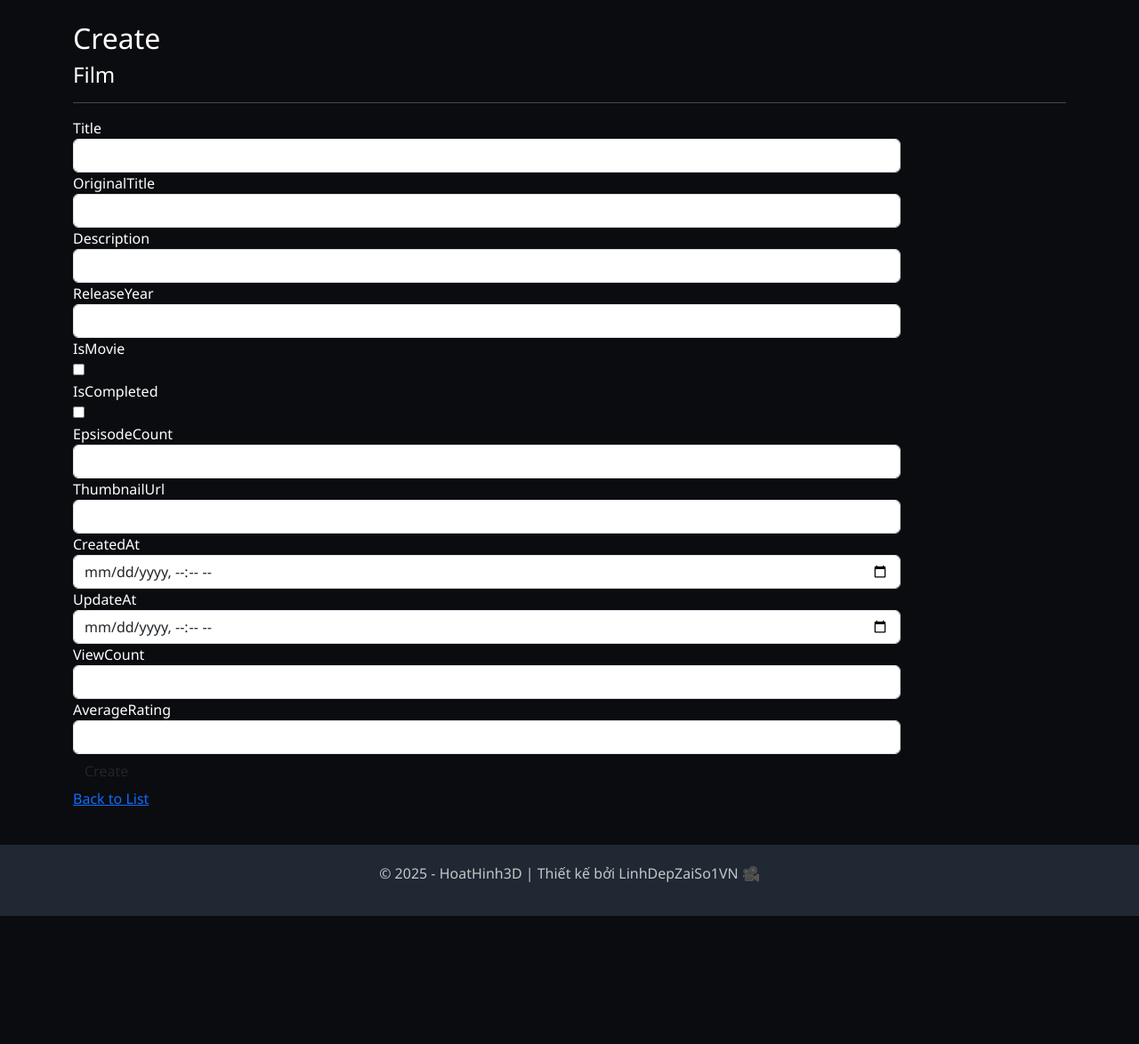
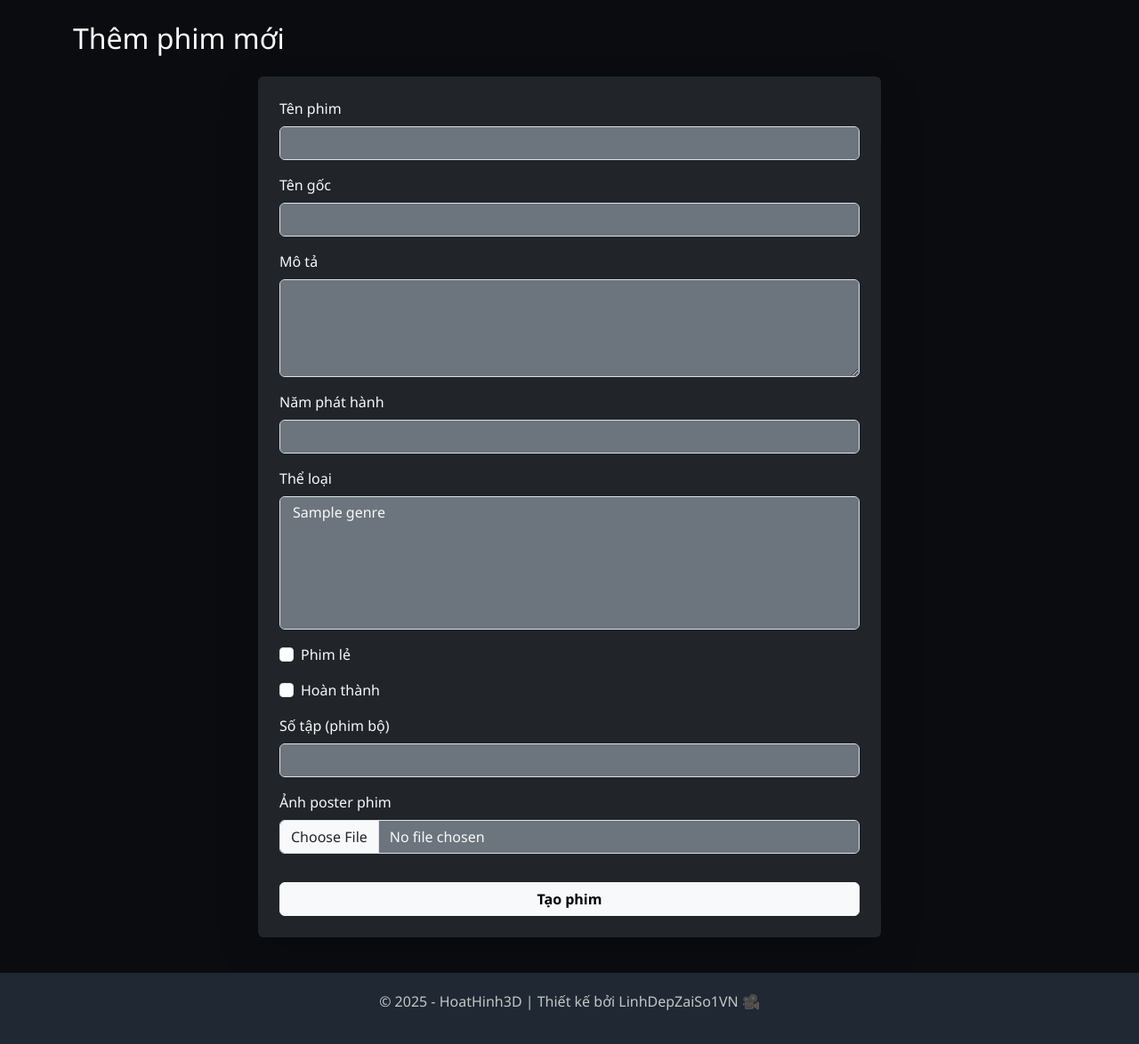
Before and after one commit to phuocbinh2106/WebXemPhim, an ASP.NET MVC app: page /Films/Create in a window 1280 px wide. Shown: the part 62-1236 px from the top of the page at 89% size. Before the commit the page ends 1092 px from the top, so only its background shows below. Run offline with ASP.NET Core 8 and stand-ins for ASP.NET MVC 5, Linux system fonts and the light colour scheme; tables that the repository leaves empty hold one stand-in row (values such as "Sample post"); the project's own start-up code is not run, and a stand-in starts its controllers and pages; some libraries are stand-ins or nearby versions.

Commit message:
Create Film với Genre

```diff
--- a/WebXemPhim/Controllers/FilmsController.cs
+++ b/WebXemPhim/Controllers/FilmsController.cs
@@ -38,6 +38,7 @@ namespace WebXemPhim.Controllers
         // GET: Films/Create
         public ActionResult Create()
         {
+            ViewBag.SelectedGenreIds = new MultiSelectList(db.Genres, "GenreId", "GenreName");
             return View();
         }
 
@@ -46,15 +47,36 @@ namespace WebXemPhim.Controllers
         // more details see https://go.microsoft.com/fwlink/?LinkId=317598.
         [HttpPost]
         [ValidateAntiForgeryToken]
-        public ActionResult Create([Bind(Include = "FilmId,Title,OriginalTitle,Description,ReleaseYear,IsMovie,IsCompleted,EpsisodeCount,ThumbnailUrl,CreatedAt,UpdateAt,ViewCount,AverageRating")] Film film)
+        public ActionResult Create(Film film, HttpPostedFileBase Thumbnail)
         {
             if (ModelState.IsValid)
             {
+                if (Thumbnail != null && Thumbnail.ContentLength > 0)
+                {
+                    // Tạo đường dẫn vật lý đến thư mục Banner
+                    var folderPath = Server.MapPath("~/Upload/Banner");
+                    // Kiểm tra nếu thư mục chưa tồn tại thì tự động tạo mới
+                    if (!System.IO.Directory.Exists(folderPath))
+                    {
+                        System.IO.Directory.CreateDirectory(folderPath);
+                    }
+
+                    // Tạo tên file duy nhất
+                    var fileName = Guid.NewGuid().ToString() + "_" + System.IO.Path.GetFileName(Thumbnail.FileName);
+                    var path = System.IO.Path.Combine(folderPath, fileName);
+                    // Lưu file lên server
+                    Thumbnail.SaveAs(path);
+                    // Lưu đường dẫn tương đối vào thuộc tính của đối tượng Film
+                    film.ThumbnailUrl = "/Upload/Banner/" + fileName;
+                }
                 db.Films.Add(film);
                 db.SaveChanges();
                 return RedirectToAction("Index");
             }
 
+            // Nếu có lỗi thì quay lại view với model hiện tại
+            // Đồng thời cần truyền lại MultiSelectList nếu có dùng chọn thể loại nhiều
+            ViewBag.SelectedGenreIds = new MultiSelectList(db.Genres, "GenreId", "GenreName");
             return View(film);
         }
 
--- a/WebXemPhim/Views/Films/Create.cshtml
+++ b/WebXemPhim/Views/Films/Create.cshtml
@@ -1,131 +1,63 @@
 @model WebXemPhim.Models.Film
-
 @{
-    ViewBag.Title = "Create";
+    ViewBag.Title = "Thêm phim mới";
 }
 
-<h2>Create</h2>
+<h2 class="text-light mb-4">Thêm phim mới</h2>
 
-
-@using (Html.BeginForm())
+@using (Html.BeginForm("Create", "Films", FormMethod.Post, new { enctype = "multipart/form-data" }))
 {
     @Html.AntiForgeryToken()
+    <div class="bg-dark text-light rounded p-4 shadow-lg" style="max-width:700px; margin:auto">
+        @Html.ValidationSummary(true, "", new { @class = "text-danger" })
 
-    <div class="form-horizontal">
-        <h4>Film</h4>
-        <hr />
-        @Html.ValidationSummary(true, "", new { @class = "text-danger" })
-        <div class="form-group">
-            @Html.LabelFor(model => model.Title, htmlAttributes: new { @class = "control-label col-md-2" })
-            <div class="col-md-10">
-                @Html.EditorFor(model => model.Title, new { htmlAttributes = new { @class = "form-control" } })
-                @Html.ValidationMessageFor(model => model.Title, "", new { @class = "text-danger" })
-            </div>
+        <div class="mb-3">
+            @Html.LabelFor(m => m.Title, "Tên phim", new { @class = "form-label" })
+            @Html.TextBoxFor(m => m.Title, new { @class = "form-control bg-secondary text-light" })
         </div>
 
-        <div class="form-group">
-            @Html.LabelFor(model => model.OriginalTitle, htmlAttributes: new { @class = "control-label col-md-2" })
-            <div class="col-md-10">
-                @Html.EditorFor(model => model.OriginalTitle, new { htmlAttributes = new { @class = "form-control" } })
-                @Html.ValidationMessageFor(model => model.OriginalTitle, "", new { @class = "text-danger" })
-            </div>
+        <div class="mb-3">
+            @Html.LabelFor(m => m.OriginalTitle, "Tên gốc", new { @class = "form-label" })
+            @Html.TextBoxFor(m => m.OriginalTitle, new { @class = "form-control bg-secondary text-light" })
         </div>
 
-        <div class="form-group">
-            @Html.LabelFor(model => model.Description, htmlAttributes: new { @class = "control-label col-md-2" })
-            <div class="col-md-10">
-                @Html.EditorFor(model => model.Description, new { htmlAttributes = new { @class = "form-control" } })
-                @Html.ValidationMessageFor(model => model.Description, "", new { @class = "text-danger" })
-            </div>
+        <div class="mb-3">
+            @Html.LabelFor(m => m.Description, "Mô tả", new { @class = "form-label" })
+            @Html.TextAreaFor(m => m.Description, 4, 50, new { @class = "form-control bg-secondary text-light" })
         </div>
 
-        <div class="form-group">
-            @Html.LabelFor(model => model.ReleaseYear, htmlAttributes: new { @class = "control-label col-md-2" })
-            <div class="col-md-10">
-                @Html.EditorFor(model => model.ReleaseYear, new { htmlAttributes = new { @class = "form-control" } })
-                @Html.ValidationMessageFor(model => model.ReleaseYear, "", new { @class = "text-danger" })
-            </div>
+        <div class="mb-3">
+            @Html.LabelFor(m => m.ReleaseYear, "Năm phát hành", new { @class = "form-label" })
+            @Html.TextBoxFor(m => m.ReleaseYear, new { @class = "form-control bg-secondary text-light" })
         </div>
 
-        <div class="form-group">
-            @Html.LabelFor(model => model.IsMovie, htmlAttributes: new { @class = "control-label col-md-2" })
-            <div class="col-md-10">
-                <div class="checkbox">
-                    @Html.EditorFor(model => model.IsMovie)
-                    @Html.ValidationMessageFor(model => model.IsMovie, "", new { @class = "text-danger" })
-                </div>
-            </div>
+        <div class="mb-3">
+            <label class="form-label">Thể loại</label>
+            @Html.ListBox("SelectedGenreIds", ViewBag.SelectedGenreIds as MultiSelectList, new { @class = "form-control bg-secondary text-light", style = "height:150px;" })
         </div>
 
-        <div class="form-group">
-            @Html.LabelFor(model => model.IsCompleted, htmlAttributes: new { @class = "control-label col-md-2" })
-            <div class="col-md-10">
-                <div class="checkbox">
-                    @Html.EditorFor(model => model.IsCompleted)
-                    @Html.ValidationMessageFor(model => model.IsCompleted, "", new { @class = "text-danger" })
-                </div>
-            </div>
+        <div class="mb-3 form-check">
+            @Html.CheckBoxFor(m => m.IsMovie, new { @class = "form-check-input" })
+            @Html.LabelFor(m => m.IsMovie, "Phim lẻ", new { @class = "form-check-label" })
+        </div>
+        <div class="mb-3 form-check">
+            @Html.CheckBoxFor(m => m.IsCompleted, new { @class = "form-check-input" })
+            @Html.LabelFor(m => m.IsCompleted, "Hoàn thành", new { @class = "form-check-label" })
         </div>
 
-        <div class="form-group">
-            @Html.LabelFor(model => model.EpsisodeCount, htmlAttributes: new { @class = "control-label col-md-2" })
-            <div class="col-md-10">
-                @Html.EditorFor(model => model.EpsisodeCount, new { htmlAttributes = new { @class = "form-control" } })
-                @Html.ValidationMessageFor(model => model.EpsisodeCount, "", new { @class = "text-danger" })
-            </div>
+        <div class="mb-3">
+            @Html.LabelFor(m => m.EpsisodeCount, "Số tập (phim bộ)", new { @class = "form-label" })
+            @Html.TextBoxFor(m => m.EpsisodeCount, new { @class = "form-control bg-secondary text-light" })
         </div>
 
-        <div class="form-group">
-            @Html.LabelFor(model => model.ThumbnailUrl, htmlAttributes: new { @class = "control-label col-md-2" })
-            <div class="col-md-10">
-                @Html.EditorFor(model => model.ThumbnailUrl, new { htmlAttributes = new { @class = "form-control" } })
-                @Html.ValidationMessageFor(model => model.ThumbnailUrl, "", new { @class = "text-danger" })
-            </div>
+        <div class="mb-3">
+            <label class="form-label">Ảnh poster phim</label>
+            <input type="file" name="Thumbnail" class="form-control bg-secondary text-light" accept="image/*" />
         </div>
 
-        <div class="form-group">
-            @Html.LabelFor(model => model.CreatedAt, htmlAttributes: new { @class = "control-label col-md-2" })
-            <div class="col-md-10">
-                @Html.EditorFor(model => model.CreatedAt, new { htmlAttributes = new { @class = "form-control" } })
-                @Html.ValidationMessageFor(model => model.CreatedAt, "", new { @class = "text-danger" })
-            </div>
-        </div>
-
-        <div class="form-group">
-            @Html.LabelFor(model => model.UpdateAt, htmlAttributes: new { @class = "control-label col-md-2" })
-            <div class="col-md-10">
-                @Html.EditorFor(model => model.UpdateAt, new { htmlAttributes = new { @class = "form-control" } })
-                @Html.ValidationMessageFor(model => model.UpdateAt, "", new { @class = "text-danger" })
-            </div>
-        </div>
-
-        <div class="form-group">
-            @Html.LabelFor(model => model.ViewCount, htmlAttributes: new { @class = "control-label col-md-2" })
-            <div class="col-md-10">
-                @Html.EditorFor(model => model.ViewCount, new { htmlAttributes = new { @class = "form-control" } })
-                @Html.ValidationMessageFor(model => model.ViewCount, "", new { @class = "text-danger" })
-            </div>
-        </div>
-
-        <div class="form-group">
-            @Html.LabelFor(model => model.AverageRating, htmlAttributes: new { @class = "control-label col-md-2" })
-            <div class="col-md-10">
-                @Html.EditorFor(model => model.AverageRating, new { htmlAttributes = new { @class = "form-control" } })
-                @Html.ValidationMessageFor(model => model.AverageRating, "", new { @class = "text-danger" })
-            </div>
-        </div>
-
-        <div class="form-group">
-            <div class="col-md-offset-2 col-md-10">
-                <input type="submit" value="Create" class="btn btn-default" />
-            </div>
-        </div>
+        <button type="submit" class="btn btn-light w-100 mt-3 fw-bold">Tạo phim</button>
     </div>
 }
-
-<div>
-    @Html.ActionLink("Back to List", "Index")
-</div>
 
 @section Scripts {
     @Scripts.Render("~/bundles/jqueryval")
```
Also changed, not shown: WebXemPhim/Controllers/GenresController.cs (added, +127 -0 lines), WebXemPhim/Views/Genres/Create.cshtml (added, +35 -0 lines), WebXemPhim/Views/Genres/Delete.cshtml (added, +32 -0 lines), WebXemPhim/Views/Genres/Details.cshtml (added, +26 -0 lines), WebXemPhim/Views/Genres/Edit.cshtml (added, +37 -0 lines), WebXemPhim/Views/Genres/Index.cshtml (added, +33 -0 lines), WebXemPhim/WebXemPhim.csproj.
